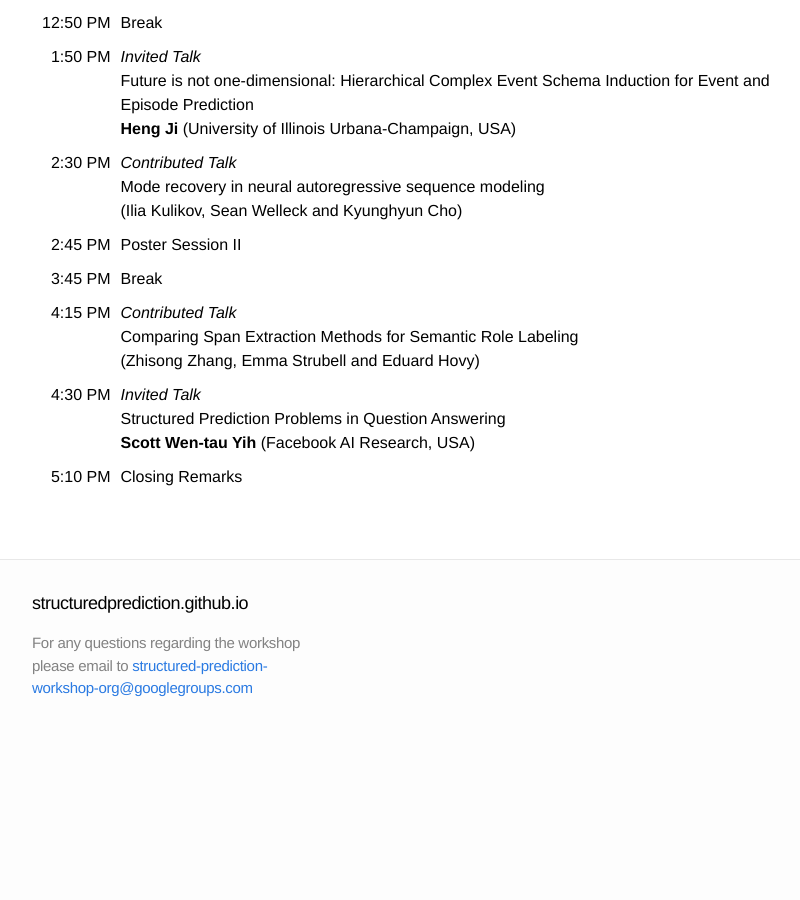
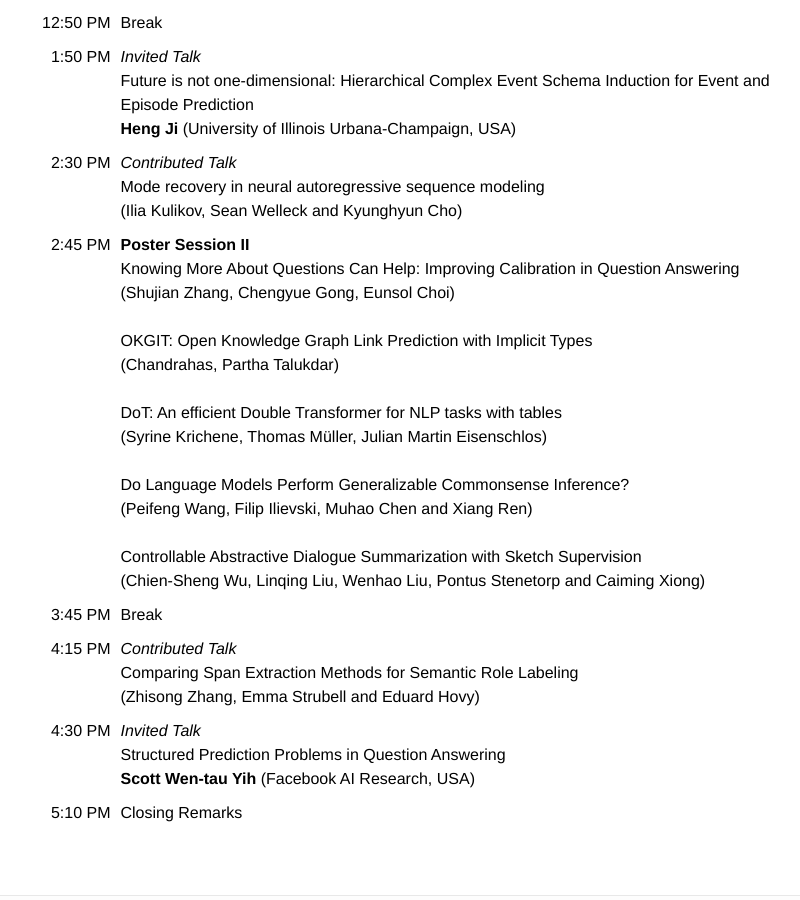
Before and after one commit to structuredprediction/structuredprediction.github.io, a Jekyll site: the page built from SPNLP21/3_schedule.md, in a window 1280 px wide and 900 px high, scrolled down 1558 px. Shown: the whole window, without its empty margins (208-1008 px from the left). Built offline with Jekyll 4.4.1, drawn with Linux system fonts in a browser that asks for light colours; before the commit the page ends 2303 px from its top, so only the background shows below that.

Commit message:
Update 3_schedule.md

```diff
--- a/SPNLP21/3_schedule.md
+++ b/SPNLP21/3_schedule.md
@@ -23,14 +23,14 @@ name: 3
 |  9:10&nbsp;AM | _Invited Talk_<br/>Adapters in Transformers: a New Paradigm for Transfer Learning?<br/>**Iryna Gurevych** (Technical University Darmstadt, Germany) |
 |  9:50&nbsp;AM | _Invited Talk_<br/>From Knowledge Graphs to Human-Centric Explainable Knowledge Discovery<br/>**Carolin Lawrence** (NEC Labs Europe, Germany) |
 | 10:30&nbsp;AM |  Break |
-| 10:40&nbsp;AM |  Poster Session I <br/> Spatial Dependency Parsing for Semi-Structured Document Information Extraction<br/> (Wonseok Hwang, Jinyeong Yim, Seunghyun Park, Sohee Yang and Minjoon Seo) <br/><br/> OKGIT: Open Knowledge Graph Link Prediction with Implicit Types <br/> (Chandrahas, Partha Talukdar) <br/><br/> A Neural Edge-Editing Approach for Document-Level Relation Graph Extraction	<br/> (Kohei Makino, Makoto Miwa, Yutaka Sasaki) <br/><br/> On Sparsifying Encoder Outputs in Sequence-to-Sequence Models <br/> (Biao Zhang, Ivan Titov, Rico Sennrich) <br/><br/> Insertion-based Tree Decoding	<br/>(Denis Lukovnikov, Asja Fischer) <br/><br/> HySPA: Hybrid Span Generation for Scalable Text-to-Graph Extraction<br/> (Liliang Ren, Chenkai Sun, Heng Ji, Julia Hockenmaier) <br/><br/> Effective Batching for Recurrent Neural Network Grammars	<br/> (Hiroshi Noji, Yohei Oseki)<br/> |
+| 10:40&nbsp;AM |  **Poster Session I** <br/> Spatial Dependency Parsing for Semi-Structured Document Information Extraction<br/> (Wonseok Hwang, Jinyeong Yim, Seunghyun Park, Sohee Yang and Minjoon Seo) <br/><br/> OKGIT: Open Knowledge Graph Link Prediction with Implicit Types <br/> (Chandrahas, Partha Talukdar) <br/><br/> A Neural Edge-Editing Approach for Document-Level Relation Graph Extraction	<br/> (Kohei Makino, Makoto Miwa, Yutaka Sasaki) <br/><br/> On Sparsifying Encoder Outputs in Sequence-to-Sequence Models <br/> (Biao Zhang, Ivan Titov, Rico Sennrich) <br/><br/> Insertion-based Tree Decoding	<br/>(Denis Lukovnikov, Asja Fischer) <br/><br/> HySPA: Hybrid Span Generation for Scalable Text-to-Graph Extraction<br/> (Liliang Ren, Chenkai Sun, Heng Ji, Julia Hockenmaier) <br/><br/> Effective Batching for Recurrent Neural Network Grammars	<br/> (Hiroshi Noji, Yohei Oseki)<br/> |
 | 11:40&nbsp;AM | _Invited Talk_<br/>TBD<br/>**Rada Mihalcea** (University of Michigan, USA) |
 | 12:20&nbsp;PM | _Contributed Talk_<br/>Learning compositional structures for semantic graph parsing<br/>(Jonas Groschwitz, Meaghan Fowlie and Alexander Koller)|
 | 12:35&nbsp;PM | _Contributed Talk_<br/>Offline Reinforcement Learning from Human Feedback in Real-World Sequence-to-Sequence Tasks<br/>(Julia Kreutzer, Stefan Riezler and Carolin Lawrence) |
 | 12:50&nbsp;PM |  Break |
 |  1:50&nbsp;PM | _Invited Talk_<br/>Future is not one-dimensional: Hierarchical Complex Event Schema Induction for Event and Episode Prediction<br/>**Heng Ji** (University of Illinois Urbana-Champaign, USA) |
 |  2:30&nbsp;PM | _Contributed Talk_<br/>Mode recovery in neural autoregressive sequence modeling<br/>(Ilia Kulikov, Sean Welleck and Kyunghyun Cho)|
-|  2:45&nbsp;PM | Poster Session II |
+|  2:45&nbsp;PM | **Poster Session II** <br/> Knowing More About Questions Can Help: Improving Calibration in Question Answering <br/> (Shujian Zhang, Chengyue Gong, Eunsol Choi) <br/><br/> OKGIT: Open Knowledge Graph Link Prediction with Implicit Types <br/>	(Chandrahas, Partha Talukdar) <br/><br/> DoT: An efficient Double Transformer for NLP tasks with tables	<br/> (Syrine Krichene, Thomas Müller, Julian Martin Eisenschlos) <br/><br/> Do Language Models Perform Generalizable Commonsense Inference? <br/>	(Peifeng Wang, Filip Ilievski, Muhao Chen and Xiang Ren) <br/><br/> Controllable Abstractive Dialogue Summarization with Sketch Supervision	<br/> (Chien-Sheng Wu, Linqing Liu, Wenhao Liu, Pontus Stenetorp and Caiming Xiong)|
 |  3:45&nbsp;PM |  Break |
 |  4:15&nbsp;PM | _Contributed Talk_<br/>Comparing Span Extraction Methods for Semantic Role Labeling<br/>(Zhisong Zhang, Emma Strubell and Eduard Hovy) |
 |  4:30&nbsp;PM | _Invited Talk_<br/>Structured Prediction Problems in Question Answering<br/>**Scott Wen-tau Yih** (Facebook AI Research, USA)  |
```
